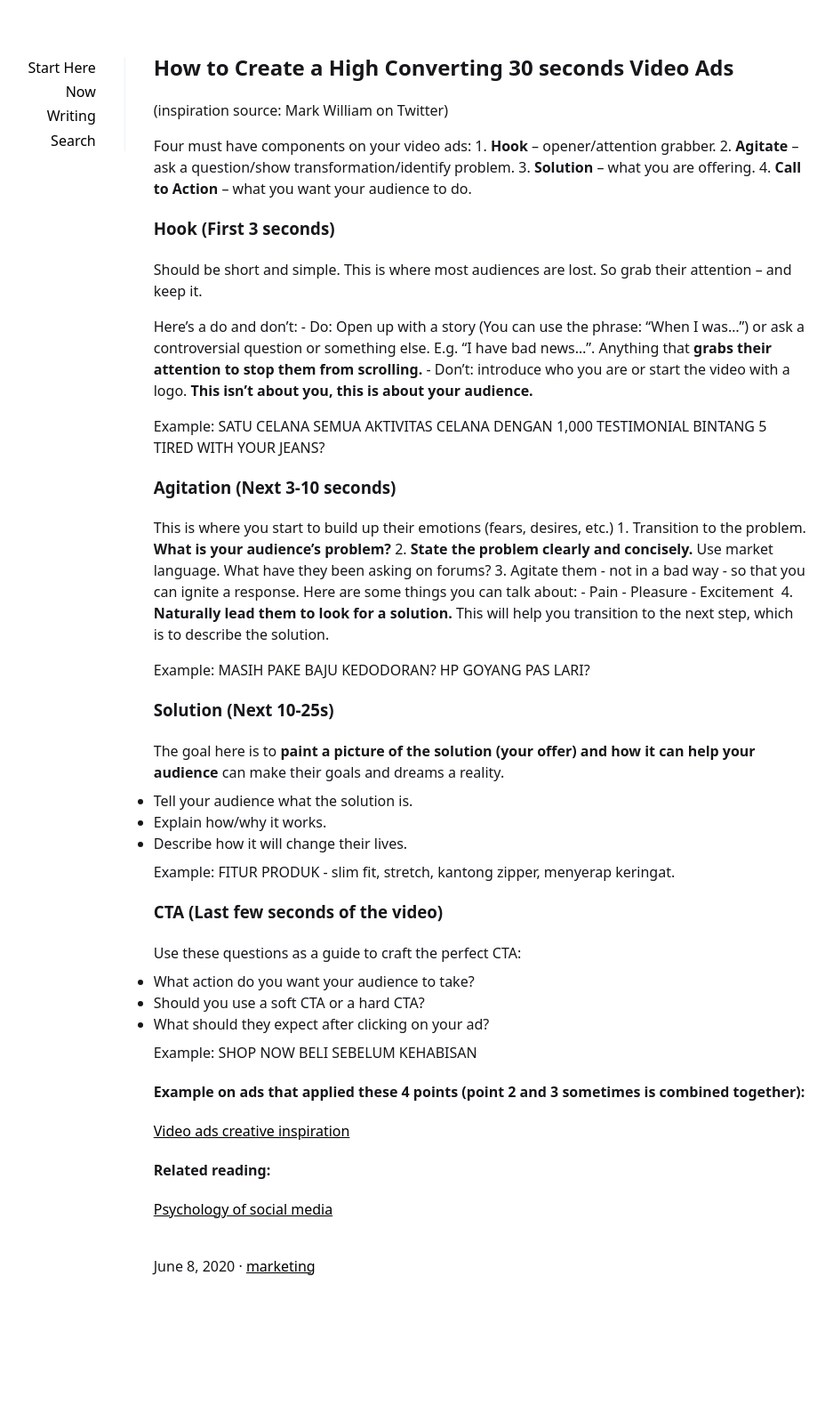
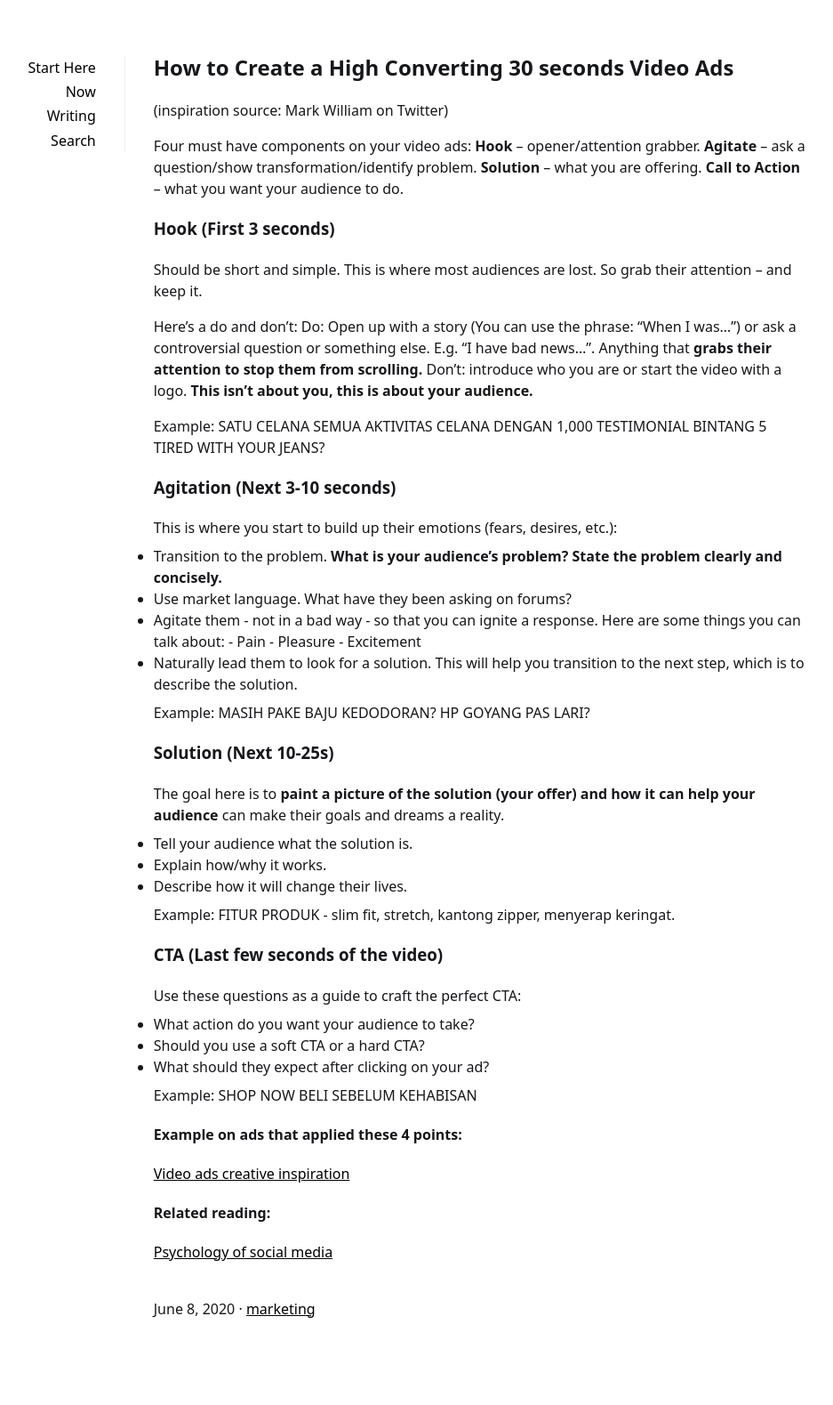
Before and after one commit to chickenchop/jekyll, a Jekyll site: the page built from _posts/2020-06-08-How-to-Create-a-High-Converting 1-Minute-Video-Ads.md, in a window 1280 px wide. Shown: the whole page at 89% size, without its empty margins (180-1117 px from the left). Built offline with Jekyll 4.4.1, drawn with Linux system fonts in a browser that asks for light colours; before the commit the page ends 1531 px from its top, so only the background shows below that.

Commit message:
Fixing post format2

```diff
--- a/_posts/2020-06-08-How-to-Create-a-High-Converting 1-Minute-Video-Ads.md
+++ b/_posts/2020-06-08-How-to-Create-a-High-Converting 1-Minute-Video-Ads.md
@@ -8,18 +8,18 @@ tags: [marketing]
 (inspiration source: Mark William on Twitter)
 
 Four must have components on your video ads:
-	1. **Hook** – opener/attention grabber.
-	2. **Agitate** – ask a question/show transformation/identify problem.
-	3. **Solution** – what you are offering.
-	4. **Call to Action** – what you want your audience to do.
+**Hook** – opener/attention grabber.
+**Agitate** – ask a question/show transformation/identify problem.
+**Solution** – what you are offering.
+**Call to Action** – what you want your audience to do.
 
 ### Hook (First 3 seconds)
 Should be short and simple. This is where most audiences are lost. So grab their attention -- and keep it.
 
 Here's a do and don't:
-	- Do: Open up with a story (You can use the phrase: "When I was...") or ask a controversial question or something else. E.g.
+Do: Open up with a story (You can use the phrase: "When I was...") or ask a controversial question or something else. E.g.
 	"I have bad news...". Anything that **grabs their attention to stop them from scrolling.**
-	- Don't: introduce who you are or start the video with a logo. **This isn't about you, this is about your audience.**
+Don't: introduce who you are or start the video with a logo. **This isn't about you, this is about your audience.**
 
 Example:
 SATU CELANA SEMUA AKTIVITAS
@@ -27,16 +27,14 @@ CELANA DENGAN 1,000 TESTIMONIAL BINTANG 5
 TIRED WITH YOUR JEANS?
 
 ### Agitation (Next 3-10 seconds)
-This is where you start to build up their emotions (fears, desires, etc.)
-	1. Transition to the problem. **What is your audience's problem?**
-	2. **State the problem clearly and concisely.**
-	Use market language. What have they been asking on forums?
-	3. Agitate them - not in a bad way - so that you can ignite a response. Here are some things you can talk about:
+This is where you start to build up their emotions (fears, desires, etc.):
+- Transition to the problem. **What is your audience's problem?** **State the problem clearly and concisely.**
+- Use market language. What have they been asking on forums?
+- Agitate them - not in a bad way - so that you can ignite a response. Here are some things you can talk about:
 		- Pain
 		- Pleasure
 		- Excitement
-	4. **Naturally lead them to look for a solution.**
-	This will help you transition to the next step, which is to describe the solution.
+- Naturally lead them to look for a solution. This will help you transition to the next step, which is to describe the solution.
 
 Example:
 MASIH PAKE BAJU KEDODORAN?
@@ -61,11 +59,9 @@ Example:
 SHOP NOW
 BELI SEBELUM KEHABISAN
 
-#### Example on ads that applied these 4 points (point 2 and 3 sometimes is combined together):
-
+#### Example on ads that applied these 4 points:
 [Video ads creative inspiration](https://www.evernote.com/l/AWDFq9qYgL5Nz4crS2V4xX78IMa3u8WZqVQ)
 
 
 #### Related reading:
-
 [Psychology of social media](https://www.evernote.com/l/AWD0hHYu7idKl6HZbPVUy-ftklJJ_hEGJ0w)
```
